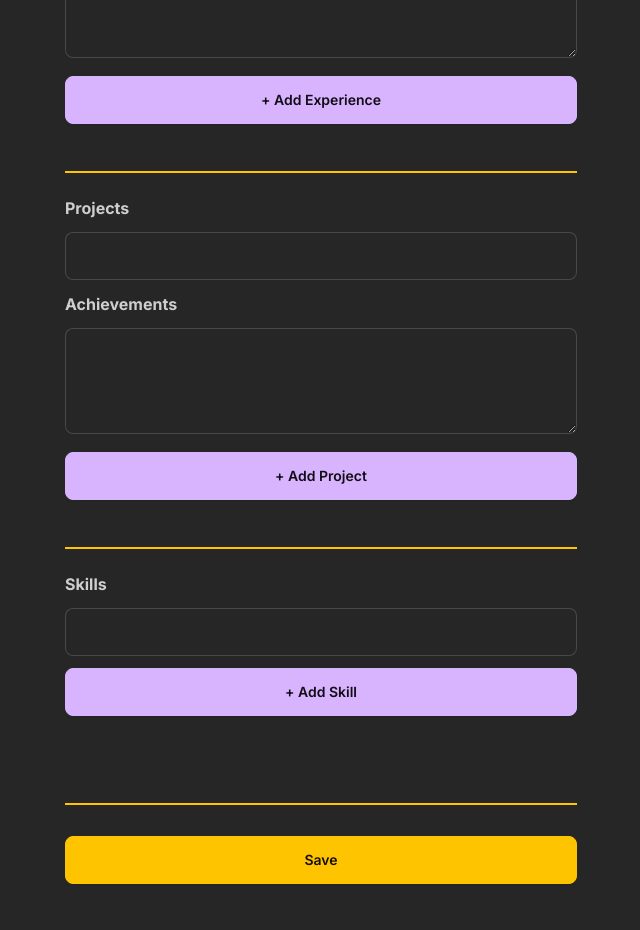
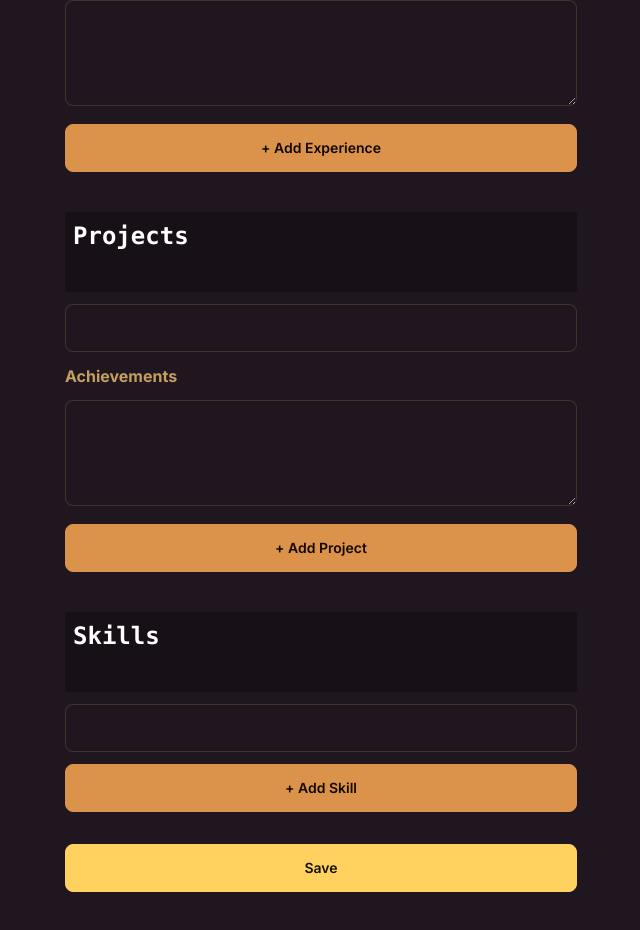
Before and after one commit to hamzza-K/intereum-ui, a Next.js app: page / in a window 1280 px wide. Shown: the part 680-1610 px from the top of the page, without its empty margins (319-959 px from the left). Built offline with nearby package versions, Linux system fonts and the light colour scheme.

Commit message:
initial commit

```diff
--- a/app/layout.tsx
+++ b/app/layout.tsx
@@ -15,7 +15,7 @@ export default function RootLayout({
   children: React.ReactNode;
 }>) {
   return (
-    <html lang="en">
+    <html lang="en" data-theme="coffee">
       <body className={inter.className}>{children}</body>
     </html>
   );
--- a/app/page.tsx
+++ b/app/page.tsx
@@ -118,12 +118,12 @@ export default function Home() {
           </label>
         </div>
 
-        <div className="flex flex-col w-full">
-          <div className="divider divider-warning"></div>
-        </div>
 
         <div className="space-y-3">
-          <p className="font-bold">Experience</p>
+          <div className='grid h-20 card rounded-none bg-base-300 bg-[#d8b4fe] mt-10'>
+            <h1 className='font-bold text-white p-2 font-mono text-2xl'>
+            Experience
+            </h1></div>
           {experienceFields.map((field, index) => (
             <div key={field.id} className="mb-4 flex items-center">
               <label className="input input-bordered flex items-center flex-grow">
@@ -155,12 +155,11 @@ export default function Home() {
           </button>
         </div>
 
-        <div className="flex flex-col w-full mt-6">
-          <div className="divider divider-warning"></div>
-        </div>
-
         <div className="space-y-3">
-          <p className="font-bold">Projects</p>
+          <div className='grid h-20 card rounded-none bg-base-300 bg-[#d8b4fe] mt-10'>
+            <h1 className='font-bold text-white p-2 font-mono text-2xl'>
+            Projects
+            </h1></div>
           {projectFields.map((field, index) => (
             <div key={field.id} className="mb-8 flex items-center">
               <label className="input input-bordered flex items-center flex-grow">
@@ -192,12 +191,11 @@ export default function Home() {
           </button>
         </div>
 
-        <div className="flex flex-col w-full mt-6">
-          <div className="divider divider-warning"></div>
-        </div>
-
         <div className="space-y-3">
-          <p className="font-bold">Skills</p>
+          <div className='grid h-20 card rounded-none bg-base-300 bg-[#d8b4fe] mt-10'>
+            <h1 className='font-bold text-white p-2 font-mono text-2xl'>
+            Skills
+            </h1></div>
           {skillFields.map((field, index) => (
             <div key={field.id} className="mb-8 flex items-center">
               <label className="input input-bordered flex items-center flex-grow">
@@ -222,8 +220,7 @@ export default function Home() {
             + Add Skill
           </button>
         </div>
-        <div className="divider divider-warning mt-20"></div>
-        <button className="btn btn-warning w-full mt-2" onClick={handleSave}>
+        <button className="btn btn-warning w-full mt-8" onClick={handleSave}>
           Save
         </button>
       </div>
--- a/tailwind.config.ts
+++ b/tailwind.config.ts
@@ -14,23 +14,46 @@ const config: Config = {
           primary: "#d8b4fe",
 
           secondary: "#5d6300",
-
           accent: "#006500",
-
           neutral: "#1e1a2a",
-
           "base-100": "#262626",
-
           info: "#6dccff",
-
           success: "#00a400",
-
           warning: "#ffc400",
-
           error: "#881337",
         },
       },
-    ],
+    "cyberpunk", "light",
+      "dark",
+      "cupcake",
+      "bumblebee",
+      "emerald",
+      "corporate",
+      "synthwave",
+      "retro",
+      "valentine",
+      "halloween",
+      "garden",
+      "forest",
+      "aqua",
+      "lofi",
+      "pastel",
+      "fantasy",
+      "wireframe",
+      "black",
+      "luxury",
+      "dracula",
+      "cmyk",
+      "autumn",
+      "business",
+      "acid",
+      "lemonade",
+      "night",
+      "coffee",
+      "winter",
+      "dim",
+      "nord",
+      "sunset"],
   },
   plugins: [daisyui],
 };
```
